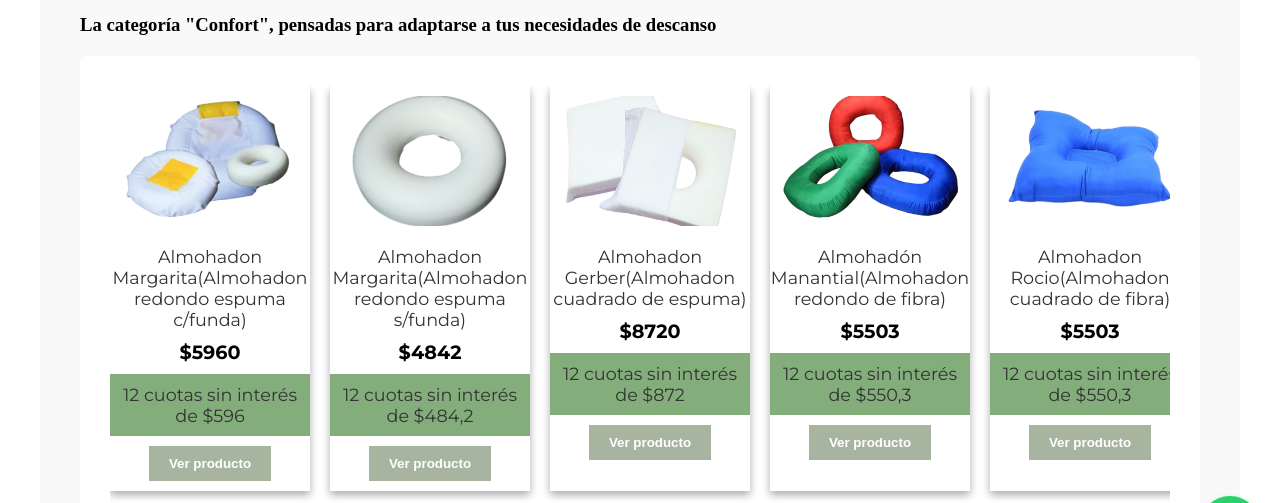
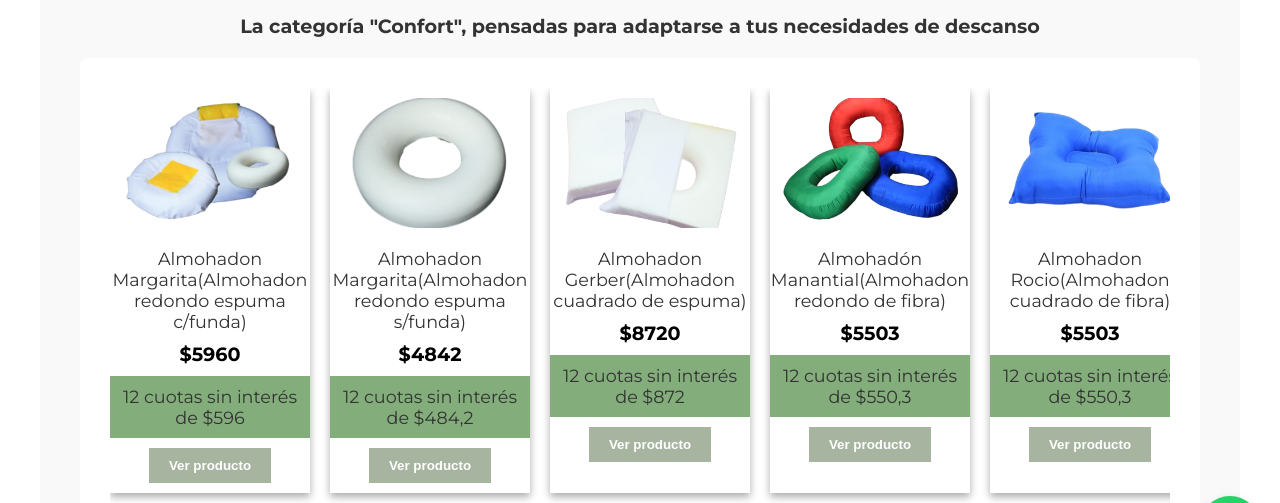
Before and after one commit to JuanmaAlonsoLopez/lasMargaritas, a plain HTML site: page pages/categorias.html in a window 1280 px wide. Shown: the part 224-727 px from the top of the page. Drawn offline with Linux system fonts and the light colour scheme; files that its build step writes are made by us from their sources; a web font is replaced by a local one.

Commit message:
arreglo de fuentes y detalles

```diff
--- a/pages/categorias.html
+++ b/pages/categorias.html
@@ -12,7 +12,7 @@
     <title>Categorias</title>
     <link rel="stylesheet" href="../style/nuevo/nav-footer.css">
     <link rel="stylesheet" href="../styles.css">
-    <link rel="stylesheet" href="../styles/categorias.css">
+    <link rel="stylesheet" href="../style/categorias.css">
 </head>
 
 
@@ -105,8 +105,10 @@
         <div class="categoria">
 
             <!----------------------->
-            <h2>Confort</h2>
-            <h3 class="textDesc">La categoría "Confort", pensadas para adaptarse a tus necesidades de descanso</h3>
+
+                <h2>Confort</h2>
+                <h3>La categoría "Confort", pensadas para adaptarse a tus necesidades de descanso</h3>
+
             <!-- carrusel de producto -->
 
             <!--Poner esto en las otras categorias-->
--- a/style/categorias.css
+++ b/style/categorias.css
@@ -13,7 +13,11 @@
 
 .categoria {
     margin-bottom: 40px;
+    align-items: center;
+    justify-content: center;
 }
+
+
 
 .categoria h2 {
     font-family: 'Montserrat', sans-serif;
@@ -22,6 +26,15 @@
     text-align: center;
 
 }
+
+.categoria h3 {
+    font-family: 'Montserrat', sans-serif;
+    font-size: 1.2rem;
+    color: #333;
+    text-align: center;
+    justify-content: center;
+}
+
 
 .categoria .carousel-container {
     margin-bottom: 40px; /* Espacio entre el carrusel y el botón */
--- a/style/sobreNosotros.css
+++ b/style/sobreNosotros.css
@@ -16,6 +16,8 @@
     text-align: center;
     padding: 20px;
     color: #000000;
+        font-family: Monserat, sans-serif;
+
 
 }
 
@@ -45,6 +47,8 @@
     top: 548px;
     left: 154px;
     border-radius: 43px;
+        font-family: Monserat, sans-serif;
+
   }
 
 
```
